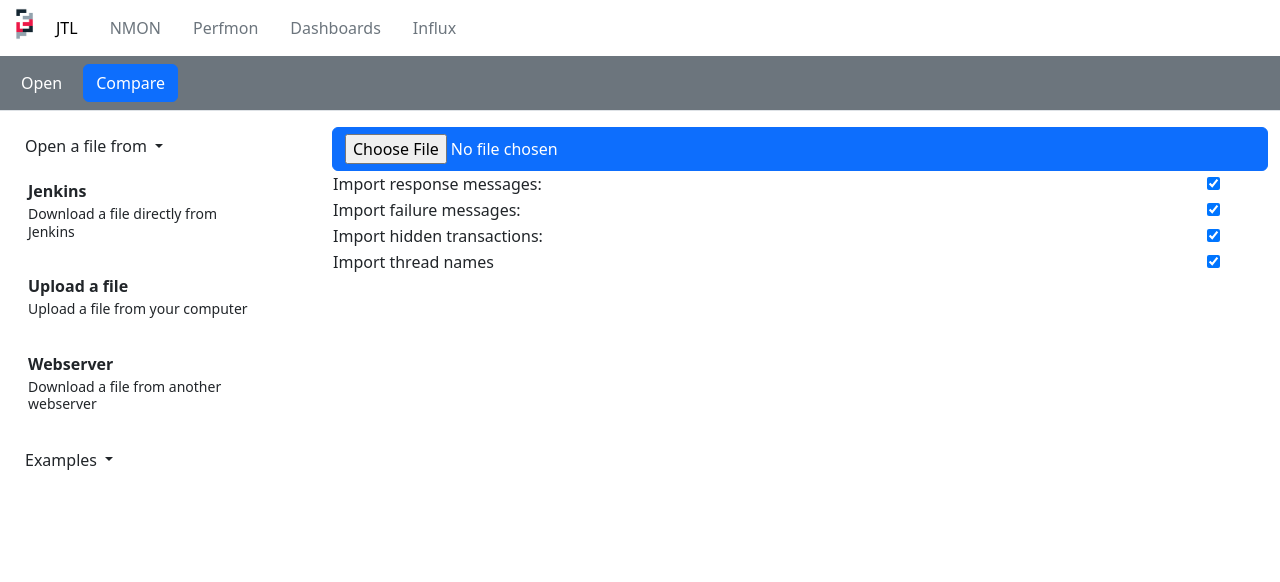
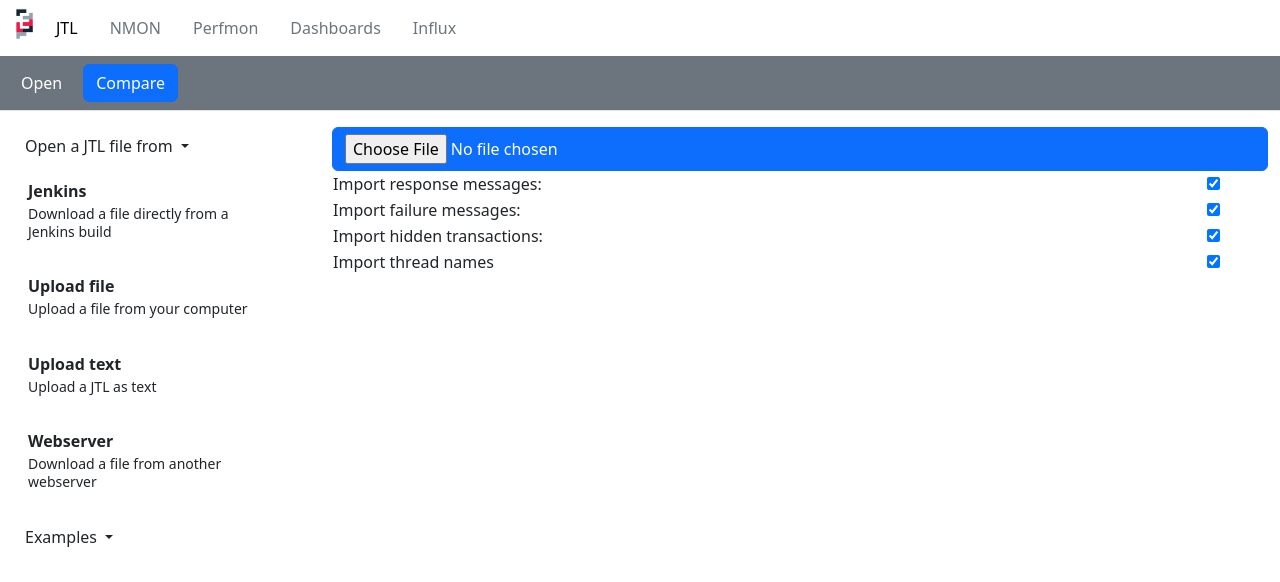
Before and after one commit to easternnl/PerformanceAnalyzer, a Vue app: page /open/upload in a window 1280 px wide. Shown: the top 582 px of the page. Built offline with nearby package versions, Linux system fonts and the light colour scheme.

Commit message:
Update SidebarOpen.vue

```diff
--- a/src/components/SidebarOpen.vue
+++ b/src/components/SidebarOpen.vue
@@ -8,7 +8,7 @@
   <ul class="list-unstyled">
     <li class="mb-1">
       <button class="btn btn-toggle dropdown-toggle" data-bs-toggle="collapse" data-bs-target="#overview-collapse" aria-expanded="false">
-        Open a file from
+        Open a JTL file from
       </button>
       <div class="collapse show" id="overview-collapse">
         <ul class="btn-toggle-nav list-unstyled fw-normal pb-1 ">
@@ -19,16 +19,23 @@
                   <strong class="mb-1">Jenkins</strong>
                   <small></small>
                 </div>
-                <div class="col-10 mb-1 small">Download a file directly from Jenkins</div>
+                <div class="col-10 mb-1 small">Download a file directly from a Jenkins build</div>
               </router-link>
               <router-link to="/open/upload" class="list-group-item list-group-item-action py-3 lh-sm border-0">
                 <div class="d-flex w-100 align-items-center justify-content-between">
-                  <strong class="mb-1">Upload a file</strong>
+                  <strong class="mb-1">Upload file</strong>
                   <small class="text-body-secondary"></small>
                 </div>
                 <div class="col-10 mb-1 small">Upload a file from your computer</div>
               </router-link>
-              <router-link to="/open/webserver" class="list-group-item list-group-item-action py-3 lh-sm border-0">
+               <router-link to="/open/text" class="list-group-item list-group-item-action py-3 lh-sm border-0">
+                <div class="d-flex w-100 align-items-center justify-content-between">
+                  <strong class="mb-1">Upload text</strong>
+                  <small class="text-body-secondary"></small>
+                </div>
+                <div class="col-10 mb-1 small">Upload a JTL as text</div>
+              </router-link>
+              <router-link to="/open/web" class="list-group-item list-group-item-action py-3 lh-sm border-0">
                 <div class="d-flex w-100 align-items-center justify-content-between">
                   <strong class="mb-1">Webserver</strong>
                   <small class="text-body-secondary"></small>
```
